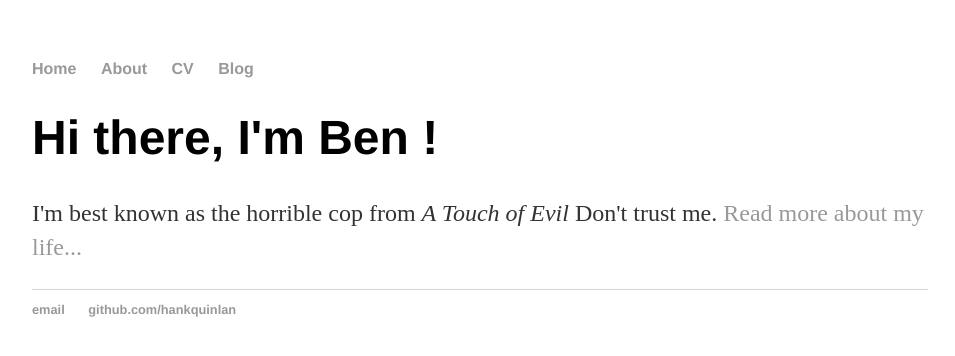
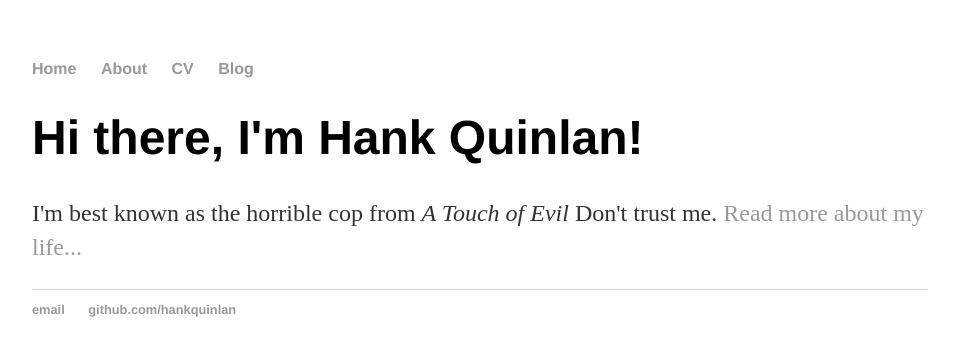
Before and after one commit to Zhouyinyun/Zhouyinyun.github.io, a Jekyll site: the page built from index.html, in a window 1280 px wide. Shown: the top 356 px of the page, without its empty margins (160-1115 px from the left). Built offline with Jekyll 4.4.1, drawn with Linux system fonts in a browser that asks for light colours.

Commit message:
Update index.html

```diff
--- a/index.html
+++ b/index.html
@@ -1,30 +1,8 @@
-<!DOCTYPE html>
-<html>
-	<head>
-		<title>Hank Quinlan, Horrible Cop</title>
-		<!-- link to main stylesheet -->
-		<link rel="stylesheet" type="text/css" href="/css/main.css">
-	</head>
-	<body>
-		<nav>
-    		<ul>
-        		<li><a href="/">Home</a></li>
-	        	<li><a href="/about">About</a></li>
-        		<li><a href="/cv">CV</a></li>
-        		<li><a href="/blog">Blog</a></li>
-    		</ul>
-		</nav>
-		<div class="container">
-    		<div class="blurb">
-        		<h1>Hi there, I'm Ben !</h1>
-				<p>I'm best known as the horrible cop from <em>A Touch of Evil</em> Don't trust me. <a href="/about">Read more about my life...</a></p>
-    		</div><!-- /.blurb -->
-		</div><!-- /.container -->
-		<footer>
-    		<ul>
-        		<li><a href="mailto:hankquinlanhub@gmail.com">email</a></li>
-        		<li><a href="https://github.com/hankquinlan">github.com/hankquinlan</a></li>
-			</ul>
-		</footer>
-	</body>
-</html>
+---
+layout: default
+title: Hank Quinlan, Horrible Cop
+---
+<div class="blurb">
+	<h1>Hi there, I'm Hank Quinlan!</h1>
+	<p>I'm best known as the horrible cop from <em>A Touch of Evil</em> Don't trust me. <a href="/about">Read more about my life...</a></p>
+</div><!-- /.blurb -->
```
